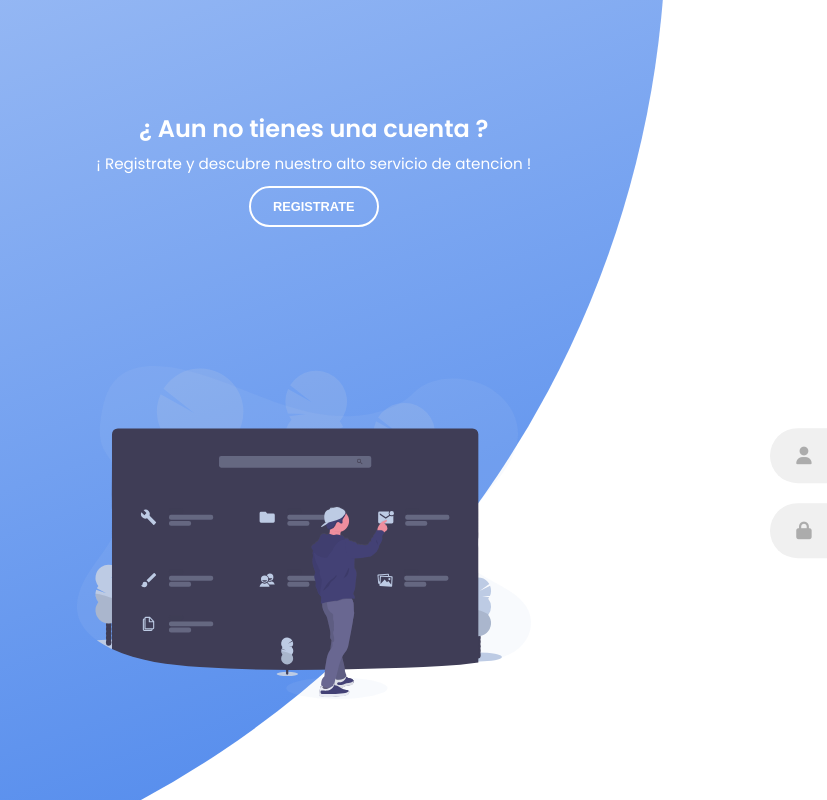
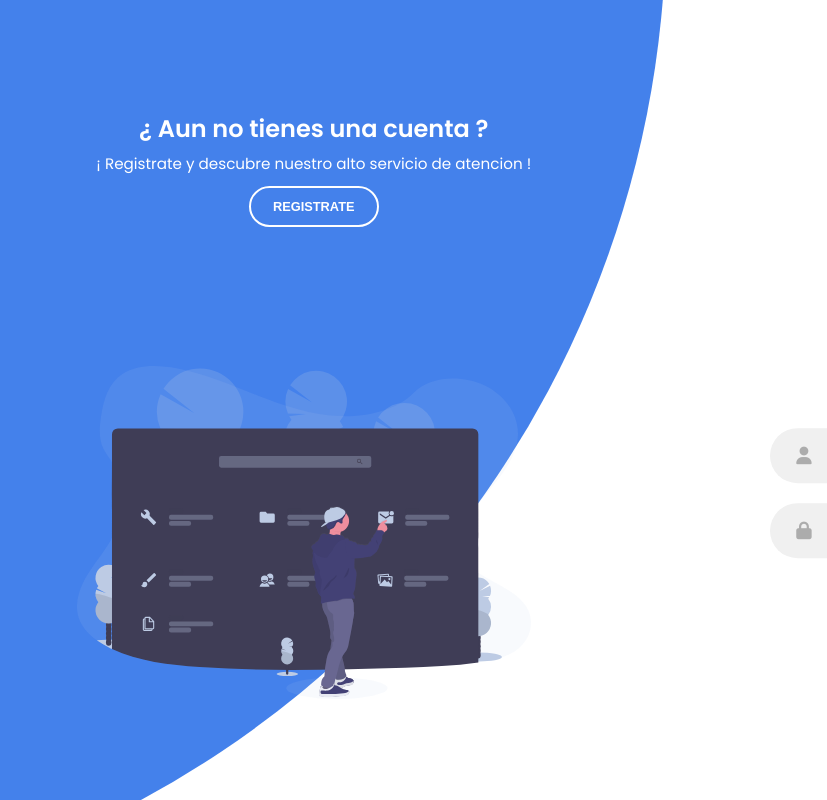
Before and after one commit to bedo99/HelpDesk, a plain HTML site: page login.html in a window 1280 px wide. Shown: the full height of the page, 0-827 px from the left. Drawn offline with nearby package versions, Linux system fonts and the light colour scheme.

Commit message:
color bolita login

```diff
--- a/css/login.css
+++ b/css/login.css
@@ -25,7 +25,7 @@ input {
     width: 2000px;
     height: 2000px;
     border-radius: 50%;
-    background-image: linear-gradient(-20deg, #4481eb 0%, #ffffff 100%);
+    background-image: linear-gradient(-20deg, #4481eb 0%, #4481eb 100%);
     top: -10%;
     right: 48%;
     transform: translateY(-50%);
```
